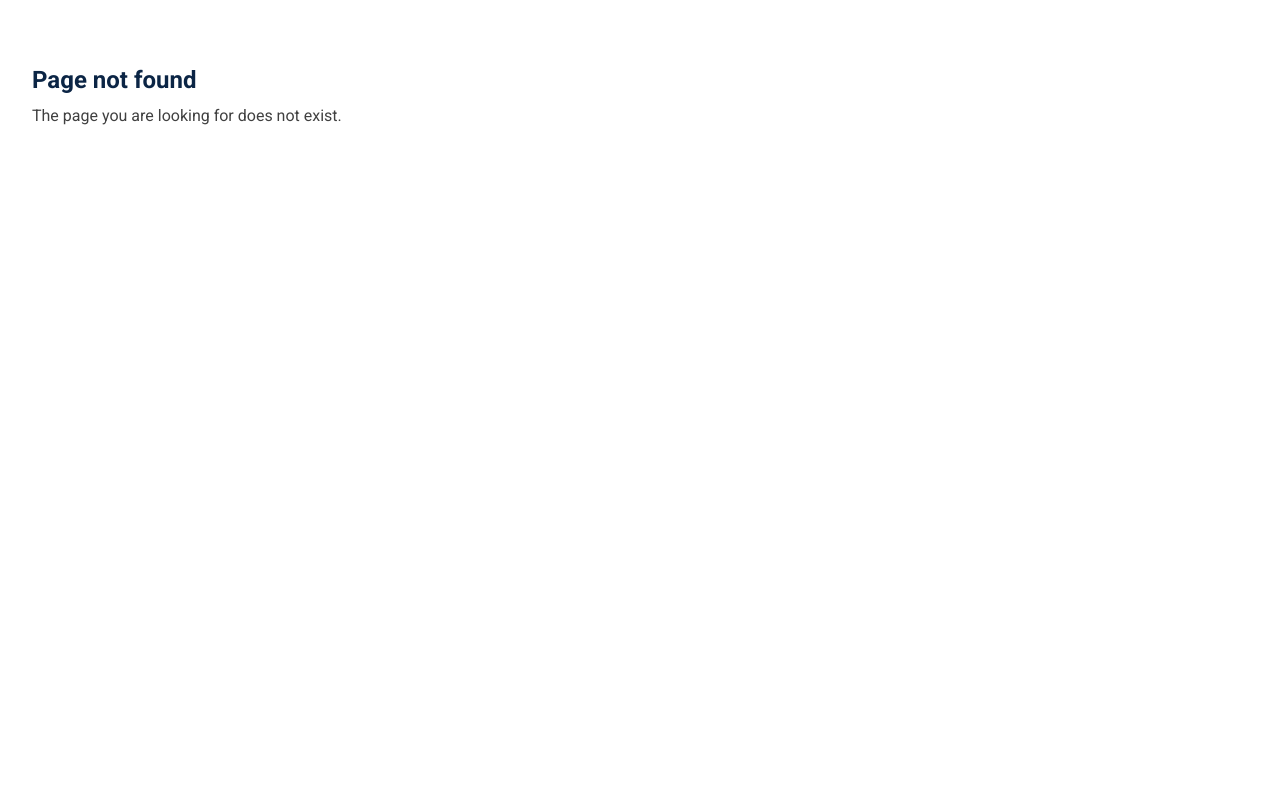
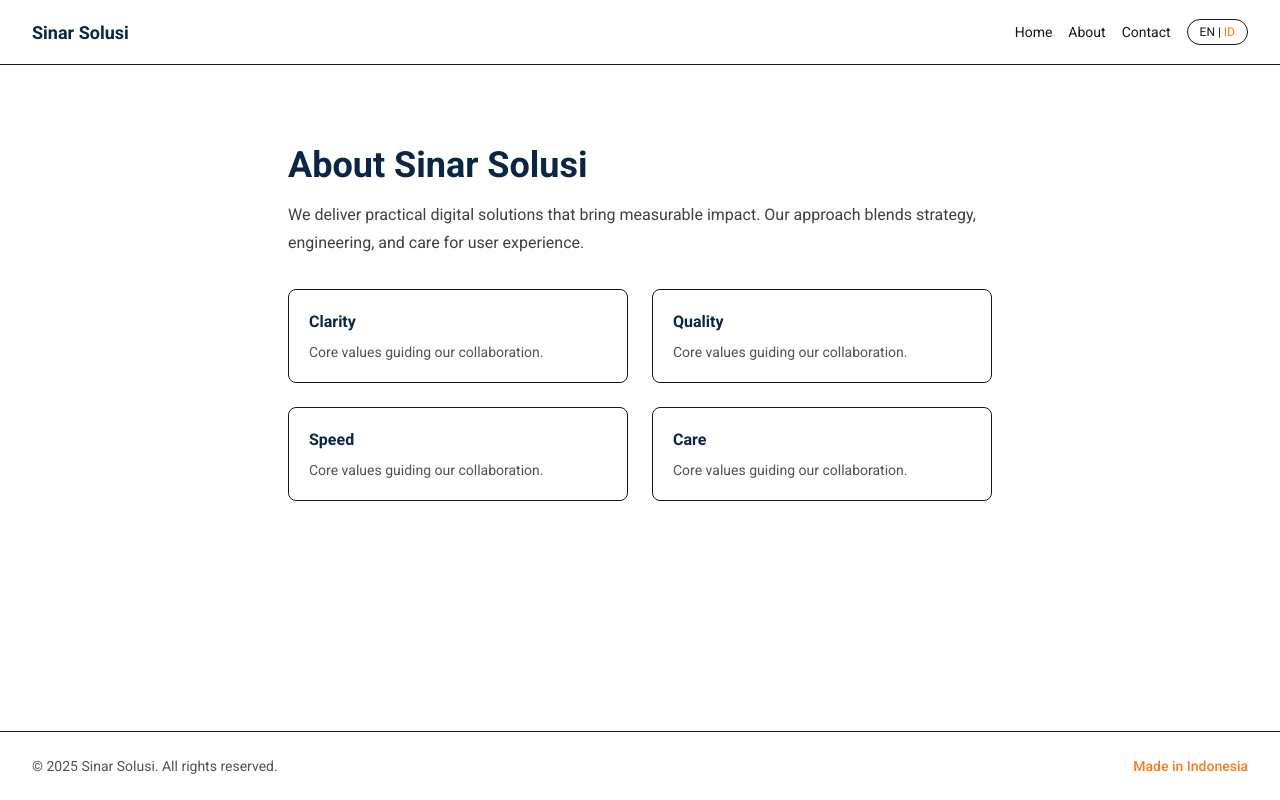
Before and after one commit to InfoStream-Solution/sinarsolusi, a Next.js app: page /en/about in a window 1280 px wide. Before the commit this address had no page. Built offline with nearby package versions, Linux system fonts and the light colour scheme.

Commit message:
Update runtime to nodejs, adjust node engine version, and initialize About page.

```diff
--- a/package.json
+++ b/package.json
@@ -3,12 +3,12 @@
   "version": "0.1.0",
   "private": true,
   "engines": {
-    "node": ">=18 <21",
+    "node": ">=22 <23",
     "npm": ">=9"
   },
   "scripts": {
     "dev": "next dev --turbopack",
-    "build": "next build --turbopack",
+    "build": "next build",
     "start": "next start",
     "lint": "eslint",
     "cf:build": "npx @cloudflare/next-on-pages@1",
--- /dev/null
+++ b/src/app/[locale]/(site)/about/page.tsx
@@ -0,0 +1,27 @@
+import { getDictionary } from "@/lib/i18n";
+
+export default async function About({ params }: { params: Promise<{ locale: string }> }) {
+  const { locale } = await params;
+  const dict = await getDictionary(locale);
+  return (
+    <section className="container py-16 md:py-20 max-w-3xl">
+      <h1 className="text-3xl md:text-4xl font-bold text-[color:var(--brand-navy)]">
+        {dict.about.title}
+      </h1>
+      <p className="mt-4 text-neutral-700 leading-7">{dict.about.content}</p>
+
+      <div className="mt-8 grid sm:grid-cols-2 gap-6">
+        {["Clarity", "Quality", "Speed", "Care"].map((v) => (
+          <div key={v} className="rounded-lg border p-5">
+            <h3 className="font-semibold text-[color:var(--brand-navy)]">{v}</h3>
+            <p className="text-sm text-neutral-600 mt-2">
+              {locale === "id"
+                ? "Nilai inti yang membimbing kolaborasi kami."
+                : "Core values guiding our collaboration."}
+            </p>
+          </div>
+        ))}
+      </div>
+    </section>
+  );
+}
--- a/src/app/[locale]/layout.tsx
+++ b/src/app/[locale]/layout.tsx
@@ -3,7 +3,7 @@ import { getDictionary, locales } from "@/lib/i18n";
 import Link from "next/link";
 import { LanguageToggle } from "./ui/LanguageToggle";
 
-export const runtime = "edge";
+export const runtime = "nodejs";
 
 export async function generateStaticParams() {
   return locales.map((locale) => ({ locale }));
```
